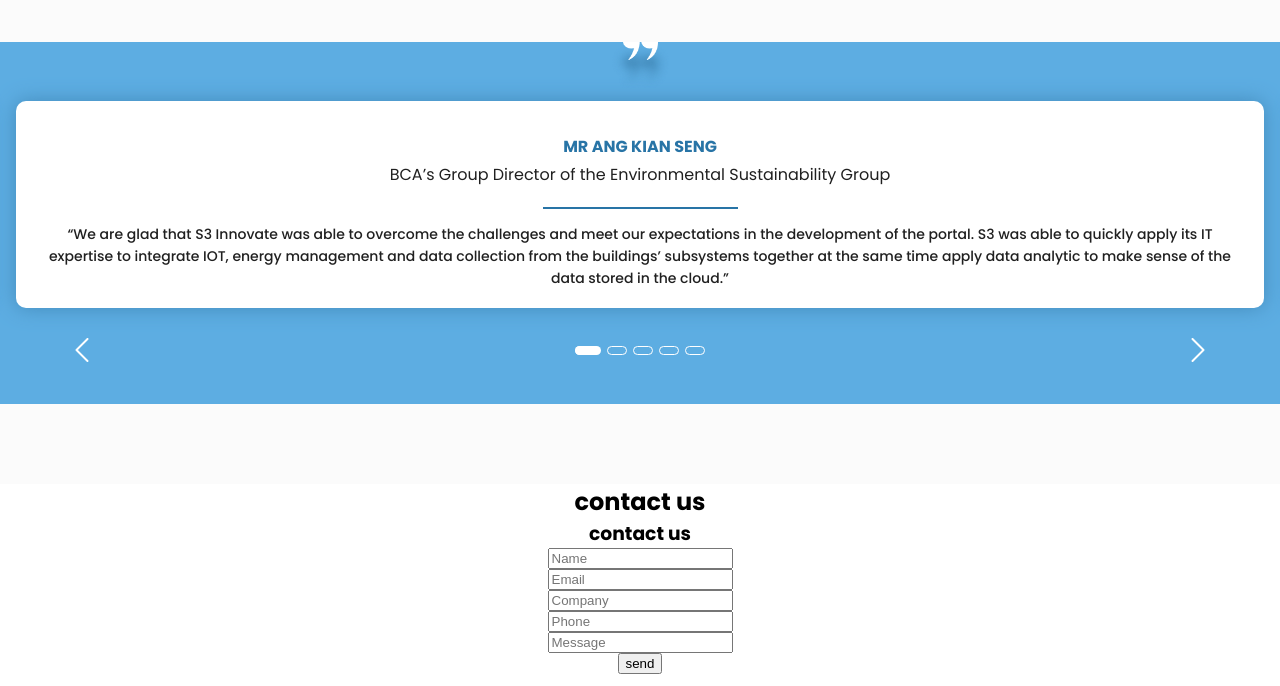
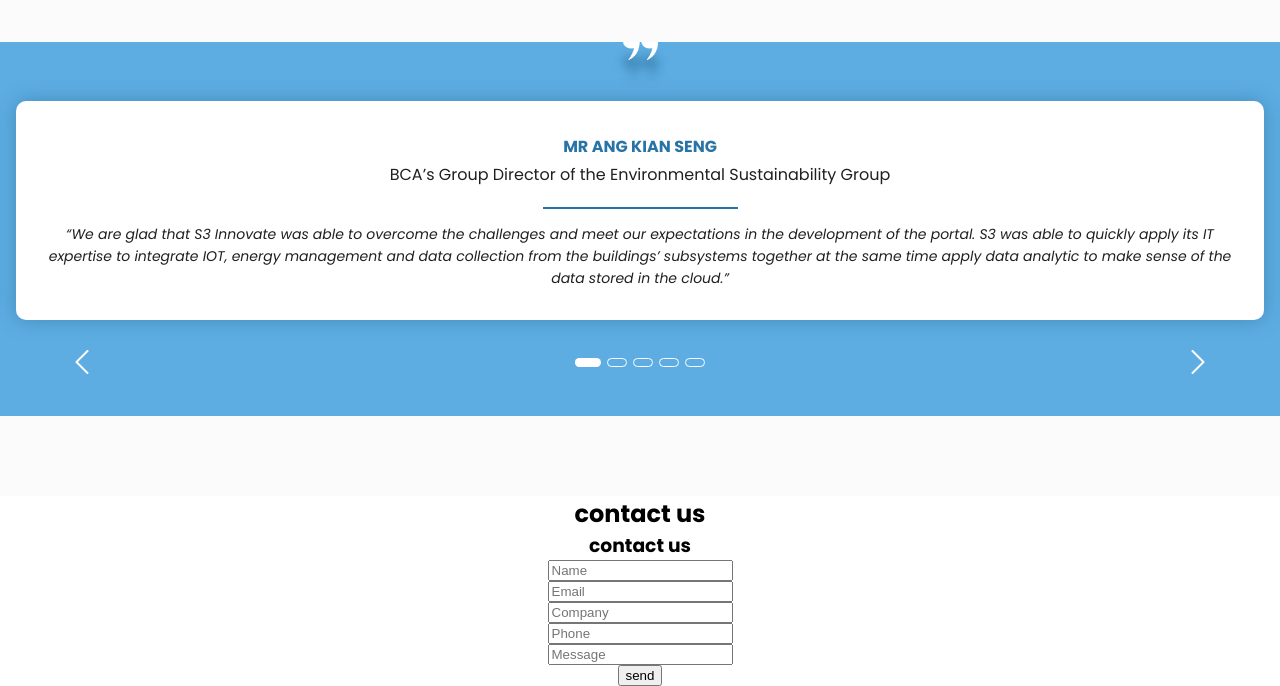
Before and after one commit to aleksandr031091/landing_-betlace, a React app: page / in a window 1280 px wide. Shown: the part 1757-2443 px from the top of the page. Built offline with nearby package versions, Linux system fonts and the light colour scheme.

Commit message:
slider desc

```diff
--- a/public/index.html
+++ b/public/index.html
@@ -11,8 +11,10 @@
     <link rel="preconnect" href="https://fonts.gstatic.com" crossorigin />
     <link rel="preconnect" href="https://fonts.googleapis.com" />
     <link rel="preconnect" href="https://fonts.gstatic.com" crossorigin />
+    <link rel="preconnect" href="https://fonts.googleapis.com" />
+    <link rel="preconnect" href="https://fonts.gstatic.com" crossorigin />
     <link
-      href="https://fonts.googleapis.com/css2?family=Poppins:ital,wght@0,100;0,200;0,300;0,400;0,500;0,700;1,900&display=swap"
+      href="https://fonts.googleapis.com/css2?family=Poppins:ital,wght@0,100;0,200;0,300;0,400;0,500;0,700;1,300;1,400;1,900&display=swap"
       rel="stylesheet"
     />
   </head>
--- a/src/components/slider/MainSlider.js
+++ b/src/components/slider/MainSlider.js
@@ -1,6 +1,7 @@
 import sliderData from "../../slider.json";
 import Slider from "react-slick";
 import { nanoid } from "nanoid";
+
 import MainSliderStyled from "./MainSliderStyled";
 import sprite from "../../images/sprite.svg";
 import bgImage from "../../images/slider-bg-image.png";
@@ -28,17 +29,6 @@
     );
   }
 
-  // function costimDots(dots) {
-
-  //   return <ul>
-
-  //     <li>
-  //       <div>{dots}</div>
-  //     </li>
-  //   </ul>
-
-  // }
-
   const settings = {
     dots: true,
     infinite: true,
@@ -47,34 +37,10 @@
     slidesToScroll: 1,
     nextArrow: <SampleNextArrow />,
     prevArrow: <SamplePrevArrow />,
-    customPaging: (i) => (
-      <div
-        style={{
-          marginRight: "6px",
-          width: "18px",
-          height: "7px",
-          border: "1px #ffffff solid",
-          borderRadius: "5px",
-        }}
-      ></div>
-    ),
+    customPaging: () => <div className="paging"></div>,
     appendDots: (dots) => (
-      <div
-        style={{
-          borderRadius: "10px",
-          padding: "10px",
-        }}
-      >
-        <ul
-          style={{
-            margin: "28px -6px 39px 0",
-            display: "flex",
-            justifyContent: "center",
-            alignItems: "center",
-          }}
-        >
-          {dots}
-        </ul>
+      <div className="wrapperDots">
+        <ul className="listDots">{dots}</ul>
       </div>
     ),
   };
@@ -93,7 +59,9 @@
           {sliderData.map((e) => (
             <div className="sliderContainer" key={nanoid()}>
               <h4 className="sliderFirstTitle">{e.mainTitle}</h4>
-              <h5 className="sliderSecTittle">{e.title}</h5>
+              <div className="wrapperTittleDesc">
+                <h5 className="sliderSecTittle">{e.title}</h5>
+              </div>
               <div className="decoration"></div>
               <p className="sliderDescription">{e.description}</p>
             </div>
--- a/src/components/slider/MainSliderStyled.js
+++ b/src/components/slider/MainSliderStyled.js
@@ -18,12 +18,10 @@
     background-color: #fff;
     border-radius: 50%;
   }
-
   .logoSlider {
     width: 24px;
     height: 27px;
   }
-
   .bgImage {
     position: relative;
     top: -10px;
@@ -37,13 +35,11 @@
     flex-direction: column;
     align-items: center;
     width: 100%;
-    /* height: 7; */
     background-color: #5dade2;
     overflow: hidden;
   }
 
   .slick-slider {
-    /* display: flex; */
     width: 100%;
   }
   .slick-track {
@@ -55,20 +51,35 @@
   .slick-active {
     background-color: #fff;
     margin-right: 6px;
-    /* width: 18px; */
     border-radius: 5px;
   }
   .slick-slide {
     text-align: center;
     width: 100%;
     padding: 30px 21px 30px 21px;
-    padding-bottom: 18px;
     margin: 0 16px 0 16px;
-
     background-color: #fff;
-
     box-shadow: 0px 0px 20px #438bbb;
     border-radius: 10px;
+  }
+
+  .paging {
+    margin-right: 6px;
+    width: 18px;
+    height: 7px;
+    border: 1px #ffffff solid;
+    border-radius: 5px;
+  }
+  .wrapperDots {
+    border-radius: 10px;
+    padding: 10px;
+  }
+  .listDots {
+    display: flex;
+    padding: 38px 0 49px 0;
+    margin-right: -6px;
+    justify-content: center;
+    align-items: center;
   }
 
   .btnArrow {
@@ -85,7 +96,6 @@
     border: none;
     background: transparent;
   }
-
   .sliderIcon {
     width: 24px;
     height: 24px;
@@ -99,7 +109,6 @@
 
     text-transform: uppercase;
   }
-
   .sliderSecTittle {
     margin-bottom: 20px;
     font-weight: 400;
@@ -107,7 +116,6 @@
     line-height: 1.5;
     color: #202020;
   }
-
   .decoration {
     margin: 0 auto;
     margin-bottom: 15px;
@@ -115,30 +123,93 @@
     width: 195px;
     background-color: #2874a6;
   }
-
   .sliderDescription {
-    font-weight: 500;
+    font-style: italic;
+    font-weight: 400;
     font-size: 14px;
     line-height: 1.57;
 
     color: #202020;
   }
+
   @media screen and (min-width: 1920px) {
+    .logoWrapper {
+      top: -115px;
+      width: 230px;
+      height: 237px;
+    }
+    .logoSlider {
+      width: 61px;
+      height: 61px;
+    }
+    .bgImage {
+      position: absolute;
+      top: -20px;
+      width: 149px;
+      height: 149px;
+    }
+
     .sliderWrapper {
       width: 1170px;
     }
 
     .slick-slide {
-      text-align: center;
-      width: 100%;
-      padding: 30px 21px 30px 21px;
-      padding-bottom: 0;
       margin: 0 130px 0 130px;
+      padding: 40px 110px 40px 110px;
+    }
 
-      background-color: #fff;
+    .slick-slider {
+      padding-top: 130px;
+    }
 
-      box-shadow: 0px 0px 20px #438bbb;
-      border-radius: 10px;
+    .listDots {
+      padding: 75px 0 46px 0;
+      margin-right: -6px;
+    }
+
+    .sliderFirstTitle {
+      font-size: 20px;
+      line-height: 1.6;
+    }
+
+    .wrapperTittleDesc {
+      padding: 0 150px 0 150px;
+    }
+    .sliderSecTittle {
+      margin-bottom: 33px;
+      font-size: 20px;
+      line-height: 1.6;
+    }
+    .decoration {
+      margin-bottom: 32px;
+      width: 262px;
+    }
+    .sliderDescription {
+      font-size: 18px;
+      line-height: 1.77;
+    }
+
+    .btnArrow {
+      bottom: 34px;
+      right: 435px;
+    }
+    .btnPrev {
+      bottom: 34px;
+      left: 435px;
+    }
+
+    .sliderIcon {
+      width: 30px;
+      height: 30px;
+    }
+
+    .paging {
+      margin-right: 8px;
+      width: 26px;
+      height: 9px;
+    }
+    .listDots {
+      margin-right: -8px;
     }
   }
 `;
```
Also changed, not shown: src/images/left.svg (deleted), src/images/right.svg (deleted).
